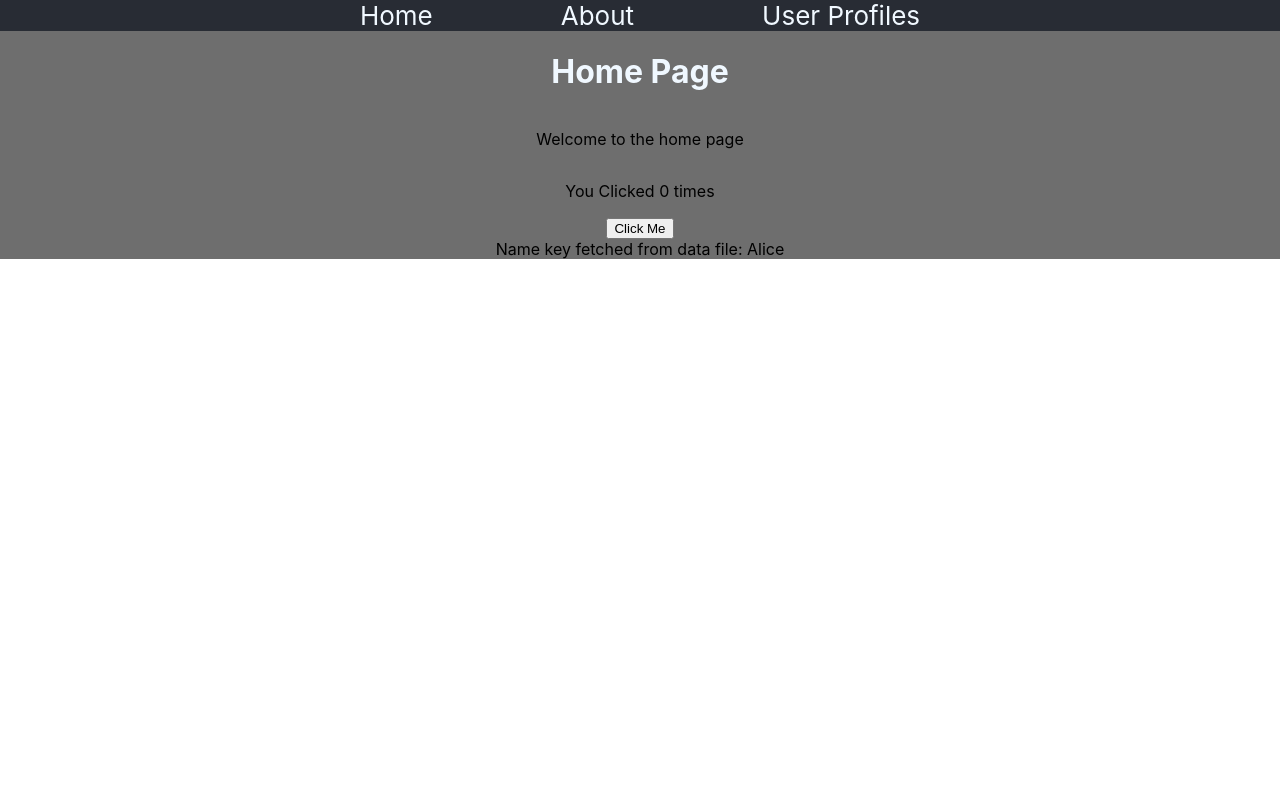
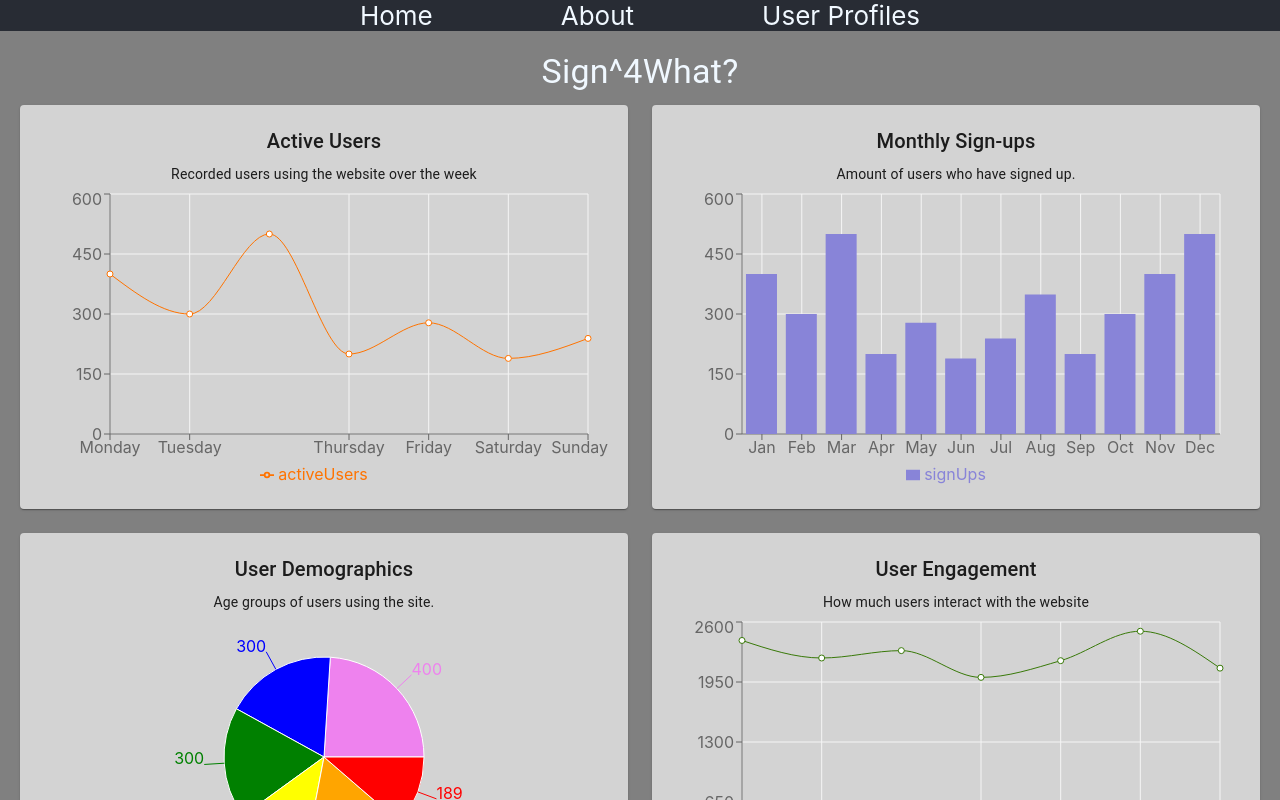
Before and after one commit to Shabbeer10/react.js, a React (Create React App) app: page / in a window 1280 px wide. Shown: the top 800 px of the page. Built offline with nearby package versions, Linux system fonts and the light colour scheme.

Commit message:
created charts to measure user activity

```diff
--- a/package.json
+++ b/package.json
@@ -13,6 +13,7 @@
     "react-dom": "^18.3.1",
     "react-router-dom": "^6.26.2",
     "react-scripts": "5.0.1",
+    "recharts": "^2.12.7",
     "web-vitals": "^2.1.4"
   },
   "scripts": {
--- a/public/index.html
+++ b/public/index.html
@@ -7,24 +7,11 @@
     <meta name="theme-color" content="#000000" />
     <meta
       name="description"
-      content="Web site created using create-react-app"
+      content="Web site where people sign up for no reason"
     />
     <link rel="apple-touch-icon" href="%PUBLIC_URL%/logo192.png" />
-    <!--
-      manifest.json provides metadata used when your web app is installed on a
-      user's mobile device or desktop. See https://developers.google.com/web/fundamentals/web-app-manifest/
-    -->
     <link rel="manifest" href="%PUBLIC_URL%/manifest.json" />
-    <!--
-      Notice the use of %PUBLIC_URL% in the tags above.
-      It will be replaced with the URL of the `public` folder during the build.
-      Only files inside the `public` folder can be referenced from the HTML.
-
-      Unlike "/favicon.ico" or "favicon.ico", "%PUBLIC_URL%/favicon.ico" will
-      work correctly both with client-side routing and a non-root public URL.
-      Learn how to configure a non-root public URL by running `npm run build`.
-    -->
-    <title>React App</title>
+    <title>Sign^4What?</title>
   </head>
   <body>
     <noscript>You need to enable JavaScript to run this app.</noscript>
--- a/src/About.js
+++ b/src/About.js
@@ -3,8 +3,8 @@ import React from "react";
 function About() {
     return (
         <div className="container">
-            <h1>About Page</h1>
-            <p>Welcome to the about page</p>
+            <h1>About Us</h1>
+            <p>A site where people can sign up for no reason what so ever!</p>
         </div>
     )
 }
--- a/src/App.css
+++ b/src/App.css
@@ -29,6 +29,6 @@ nav {
   grid-template-columns: auto auto auto ;
 }
 
-h1 {
+h1, h4 {
   color: aliceblue;
 }
--- /dev/null
+++ b/src/Dashboard.js
@@ -0,0 +1,139 @@
+// src/Dashboard.js
+
+import React from 'react';
+import {
+  LineChart, Line, XAxis, YAxis, CartesianGrid, Tooltip, Legend,
+  BarChart, Bar,
+  PieChart, Pie, Cell,
+  ResponsiveContainer
+} from 'recharts';
+import { Grid, Paper, Typography } from '@mui/material';
+import {
+  userActivityData,
+  userSignUpData,
+  userDemographicsData,
+  userEngagementData,
+} from './userActivityData';
+
+// Colors for the Pie Chart
+const COLORS = ['violet', 'blue', 'green', 'yellow', 'orange', 'red'];
+
+const Dashboard = () => {
+  return (
+    <div style={{ padding: '20px', backgroundColor: 'grey'}}>
+      <Typography variant="h4" gutterBottom>
+        Sign^4What?
+      </Typography>
+      <Grid container spacing={3}>
+        {/* Line Chart: Active Users Over the Week */}
+        <Grid item xs={12} md={6}>
+          <Paper style={{ padding: '20px', backgroundColor: 'lightgray' }}>
+            <Typography variant="h6" gutterBottom>
+              Active Users
+            </Typography>
+            <Typography variant="body2" gutterBottom>
+              Recorded users using the website over the week
+            </Typography>
+            <ResponsiveContainer width="100%" height={300}>
+              <LineChart
+                data={userActivityData}
+                margin={{ top: 5, right: 20, left: 10, bottom: 5 }}
+              >
+                <CartesianGrid stroke="#f5f5f5" />
+                <XAxis dataKey="day" />
+                <YAxis />
+                <Tooltip />
+                <Legend />
+                <Line type="monotone" dataKey="activeUsers" stroke="#ff7300" yAxisId={0} />
+              </LineChart>
+            </ResponsiveContainer>
+          </Paper>
+        </Grid>
+
+        {/* Bar Chart: Monthly Sign-ups */}
+        <Grid item xs={12} md={6}>
+          <Paper style={{ padding: '20px', backgroundColor: 'lightgray' }}>
+            <Typography variant="h6" gutterBottom>
+              Monthly Sign-ups
+            </Typography>
+            <Typography variant="body2" gutterBottom>
+              Amount of users who have signed up.
+            </Typography>
+            <ResponsiveContainer width="100%" height={300}>
+              <BarChart
+                data={userSignUpData}
+                margin={{ top: 5, right: 20, left: 10, bottom: 5 }}
+              >
+                <CartesianGrid stroke="#f5f5f5" />
+                <XAxis dataKey="month" />
+                <YAxis />
+                <Tooltip />
+                <Legend />
+                <Bar dataKey="signUps" fill="#8884d8" />
+              </BarChart>
+            </ResponsiveContainer>
+          </Paper>
+        </Grid>
+
+        {/* Pie Chart */}
+        <Grid item xs={12} md={6}>
+          <Paper style={{ padding: '20px', backgroundColor: 'lightgray' }}>
+            <Typography variant="h6" gutterBottom>
+              User Demographics
+            </Typography>
+            <Typography variant="body2" gutterBottom>
+              Age groups of users using the site.
+            </Typography>
+            <ResponsiveContainer width="100%" height={300}>
+              <PieChart>
+                <Pie
+                  data={userDemographicsData}
+                  dataKey="value"
+                  nameKey="name"
+                  cx="50%"
+                  cy="50%"
+                  outerRadius={100}
+                  fill="#82ca9d"
+                  label
+                >
+                  {userDemographicsData.map((entry, index) => (
+                    <Cell key={`cell-${index}`} fill={COLORS[index % COLORS.length]} />
+                  ))}
+                </Pie>
+                <Tooltip />
+                <Legend />
+              </PieChart>
+            </ResponsiveContainer>
+          </Paper>
+        </Grid>
+
+        {/* Additional Chart: User Engagement (Optional) */}
+        <Grid item xs={12} md={6}>
+          <Paper style={{ padding: '20px', backgroundColor: 'lightgray' }}>
+            <Typography variant="h6" gutterBottom>
+              User Engagement
+            </Typography>
+            <Typography variant="body2" gutterBottom>
+              How much users interact with the website
+            </Typography>
+            <ResponsiveContainer width="100%" height={300}>
+              <LineChart
+                data={userEngagementData}
+                margin={{ top: 5, right: 20, left: 10, bottom: 5 }}
+              >
+                <CartesianGrid stroke="#f5f5f5" />
+                <XAxis dataKey="day" />
+                <YAxis />
+                <Tooltip />
+                <Legend />
+                <Line type="monotone" dataKey="engagement" stroke="#387908" yAxisId={0} />
+              </LineChart>
+            </ResponsiveContainer>
+          </Paper>
+        </Grid>
+      </Grid>
+    </div>
+  );
+};
+
+export default Dashboard;
--- a/src/Home.js
+++ b/src/Home.js
@@ -1,12 +1,10 @@
 import React from "react";
-import { Counter } from "./script";
+import Dashboard from "./Dashboard";
 
 function Home() {
     return (
         <div className='container'>
-            <h1>Home Page</h1>
-            <p>Welcome to the home page</p>
-            <Counter/>
+            <Dashboard/>
         </div>
     )
 }
--- a/src/UserProfile.js
+++ b/src/UserProfile.js
@@ -1,7 +1,6 @@
 import React, {useEffect, useState} from 'react';
 import { useParams } from 'react-router-dom';
 import CardComp from './CardComp';
-import { admins } from './adminData';
 
 export default function UserProfile() {
     const {username} = useParams();
--- a/src/adminData.js
+++ b/src/adminData.js
@@ -4,41 +4,41 @@ export const admins = [
         alias: "Uma",
         title: "Software Architect",
         age: 40,
-        image: "https://example.com/image21.jpg"
+        image: "https://i.postimg.cc/t4rhTFGh/tanjiro.jpg"
     },
     {
         id: 22,
         alias: "Victor",
         title: "Cybersecurity Expert",
         age: 35,
-        image: "https://example.com/image22.jpg"
+        image: "https://i.postimg.cc/t4rhTFGh/tanjiro.jpg"
     },
     {
         id: 23,
         alias: "Wendy",
         title: "Veterinarian",
         age: 29,
-        image: "https://example.com/image23.jpg"
+        image: "https://i.postimg.cc/t4rhTFGh/tanjiro.jpg"
     },
     {
         id: 24,
         alias: "Xander",
         title: "Mechanical Engineer",
         age: 33,
-        image: "https://example.com/image24.jpg"
+        image: "https://i.postimg.cc/t4rhTFGh/tanjiro.jpg"
     },
     {
         id: 25,
         alias: "Yara",
         title: "Humanitarian Aid Worker",
         age: 38,
-        image: "https://example.com/image25.jpg"
+        image: "https://i.postimg.cc/t4rhTFGh/tanjiro.jpg"
     },
     {
         id: 26,
         alias: "Shabbeer",
         title: "Fullstack Software Developer",
         age: 29,
-        image: "https://example.com/image25.jpg"
+        image: "https://i.postimg.cc/t4rhTFGh/tanjiro.jpg"
     }
 ];
--- /dev/null
+++ b/src/userActivityData.js
@@ -0,0 +1,49 @@
+// src/data/userData.js
+
+// Active Users Over the Week
+export const userActivityData = [
+    { day: 'Monday', activeUsers: 400 },
+    { day: 'Tuesday', activeUsers: 300 },
+    { day: 'Wednesday', activeUsers: 500 },
+    { day: 'Thursday', activeUsers: 200 },
+    { day: 'Friday', activeUsers: 278 },
+    { day: 'Saturday', activeUsers: 189 },
+    { day: 'Sunday', activeUsers: 239 },
+  ];
+
+  // Monthly Sign-ups
+  export const userSignUpData = [
+    { month: 'Jan', signUps: 400 },
+    { month: 'Feb', signUps: 300 },
+    { month: 'Mar', signUps: 500 },
+    { month: 'Apr', signUps: 200 },
+    { month: 'May', signUps: 278 },
+    { month: 'Jun', signUps: 189 },
+    { month: 'Jul', signUps: 239 },
+    { month: 'Aug', signUps: 349 },
+    { month: 'Sep', signUps: 200 },
+    { month: 'Oct', signUps: 300 },
+    { month: 'Nov', signUps: 400 },
+    { month: 'Dec', signUps: 500 },
+  ];
+
+  // User Demographics by Age Range
+  export const userDemographicsData = [
+    { name: '18-24', value: 400 },
+    { name: '25-34', value: 300 },
+    { name: '35-44', value: 300 },
+    { name: '45-54', value: 200 },
+    { name: '55-64', value: 278 },
+    { name: '65+', value: 189 },
+  ];
+
+  // Additional Data: User Engagement (Optional)
+  export const userEngagementData = [
+    { day: 'Monday', engagement: 2400 },
+    { day: 'Tuesday', engagement: 2210 },
+    { day: 'Wednesday', engagement: 2290 },
+    { day: 'Thursday', engagement: 2000 },
+    { day: 'Friday', engagement: 2181 },
+    { day: 'Saturday', engagement: 2500 },
+    { day: 'Sunday', engagement: 2100 },
+  ];
```
Also changed, not shown: 1 other file (tests, documents, lock files or other folders).
